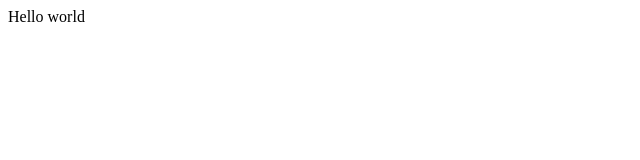
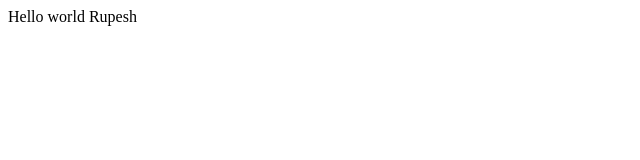
Before and after one commit to rupeshcool02/corona.github.io, a plain HTML site: page index.html in a window 1280 px wide. Shown: the full height of the page, 0-640 px from the left. Drawn offline with Linux system fonts and the light colour scheme.

Commit message:
Update index.html

```diff
--- a/index.html
+++ b/index.html
@@ -7,6 +7,6 @@
     <title>Hello world</title>
 </head>
 <body>
-    Hello world
+    Hello world Rupesh
 </body>
 </html>
```
